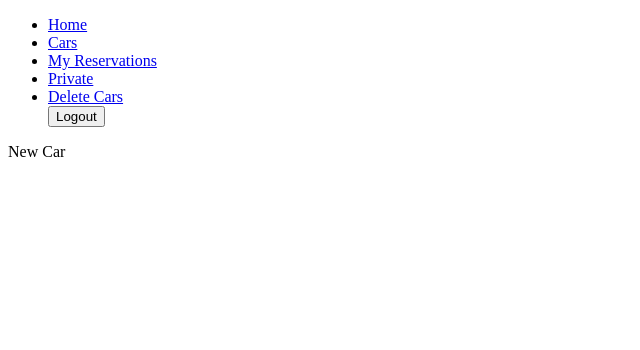
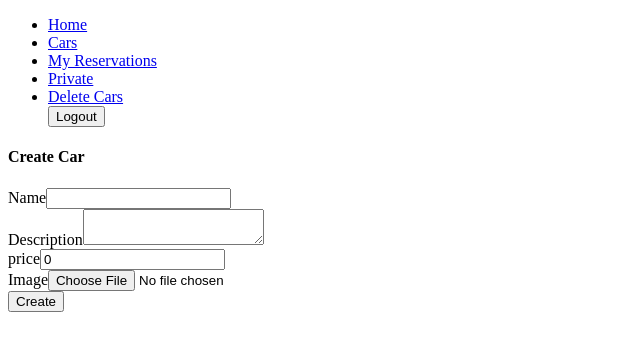
Before and after one commit to Mwapsam/Car-rental-app, a React (Create React App) app: page /cars/new in a window 1280 px wide. Shown: the top 350 px of the page, without its empty margins (0-640 px from the left). Built offline with nearby package versions, Linux system fonts and the light colour scheme; sample sign-in values are in the browser's storage.

Commit message:
Add fucnctions to create a car

```diff
--- a/src/pages/car/AddCar.js
+++ b/src/pages/car/AddCar.js
@@ -1,5 +1,70 @@
-import React from 'react';
+/* eslint-disable no-restricted-syntax */
+/* eslint-disable jsx-a11y/label-has-associated-control */
+import React, { useState } from 'react';
+import { useDispatch } from 'react-redux';
+import { createCar } from '../../services/car.service';
 
-const AddCar = () => <div>New Car</div>;
+const AddCar = () => {
+  const [name, setName] = useState('');
+  const [description, setDescription] = useState('');
+  const [price, setPrice] = useState(0);
+  const [imageData, setImageData] = useState(null);
+  const dispatch = useDispatch();
+  const handleSubmit = (e) => {
+    e.preventDefault();
+
+    const formData = new FormData();
+    formData.append('car[name]', name);
+    formData.append('car[description]', description);
+    formData.append('car[price]', price);
+    formData.append('car[pictures]', imageData);
+
+    for (const pair of formData.entries()) {
+      console.log(`${pair[0]}, ${pair[1]}`);
+    }
+
+    dispatch(createCar(formData));
+  };
+  return (
+    <div className="w-full">
+      <div className="flex justify-between items-center top-0 md:sticky border-b-2 border-neutral-2 w-full py-4 mb-8 bg-zinc-50">
+        <h4 className="font-black text-lg md:text-2xl uppercase p-0 m-0 ">Create Car</h4>
+      </div>
+
+      <form onSubmit={handleSubmit}>
+
+        <div className="w-full ">
+          <label className="block uppercase tracking-wide text-neutral-800 text-xs font-bold mb-2">
+            Name
+          </label>
+          <input value={name} className="appearance-none block w-full bg-gray-200 text-neutral-800 border border-gray-200 py-2 px-4 mb-3 leading-tight focus:outline-none focus:bg-white focus:border-gray-500" type="text" onChange={(e) => setName(e.target.value)} />
+        </div>
+
+        <div className="w-full">
+          <label className="block uppercase tracking-wide text-neutral-800 text-xs font-bold mb-2">
+            Description
+          </label>
+          <textarea value={description} className="appearance-none block w-full bg-gray-200 text-neutral-800 border border-gray-200  py-2 px-4 mb-3 leading-tight focus:outline-none focus:bg-white focus:border-gray-500" type="text" onChange={(e) => setDescription(e.target.value)} />
+        </div>
+
+        <div className="w-full ">
+          <label className="block uppercase tracking-wide text-neutral-800 text-xs font-bold mb-2">
+            price
+          </label>
+          <input value={price} className="appearance-none block w-full bg-gray-200 text-neutral-800 border border-gray-200  py-2 px-4 mb-3 leading-tight focus:outline-none focus:bg-white focus:border-gray-500" type="number" onChange={(e) => setPrice(e.target.value)} />
+        </div>
+
+        <div className="w-full ">
+          <label className="block uppercase tracking-wide text-neutral-800 text-xs font-bold mb-2">
+            Image
+          </label>
+          <input type="file" accept="image/*" className="appearance-none block w-full bg-gray-200 text-neutral-800 border border-gray-200  py-2 px-4 mb-3 leading-tight focus:outline-none focus:bg-white focus:border-gray-500" onChange={(e) => setImageData(e.target.files[0])} />
+        </div>
+
+        <button type="submit" className="bg-emerald-500 hover:bg-emerald-700 text-white font-bold py-2 px-6">Create</button>
+      </form>
+    </div>
+  );
+};
 
 export default AddCar;
--- a/src/services/car.service.js
+++ b/src/services/car.service.js
@@ -1,21 +1,37 @@
+/* eslint-disable comma-dangle */
 import { createAsyncThunk } from '@reduxjs/toolkit';
 import axios from 'axios';
+import LocalStorage from '../helpers/localStorage';
+
+const jwtToken = LocalStorage.getUser();
 
 // create thunk
-export const getCars = createAsyncThunk(
-  'cars/getCars',
-  async () => {
-    const getCarsData = axios.get('http://localhost:3000/api/v1/cars');
-    const res = (await getCarsData).data;
-    return res;
-  },
-);
+export const getCars = createAsyncThunk('cars/getCars', async () => {
+  const getCarsData = axios.get('http://localhost:3000/api/v1/cars');
+  const res = (await getCarsData).data;
+  return res;
+});
 
 // delete a car
 export const deleteCars = createAsyncThunk(
   'cars/deleteCars',
   async ({ id, token }) => {
-    axios.delete(`http://localhost:3000/api/v1/cars/${id}`, { headers: { Authorization: token } });
+    axios.delete(`http://localhost:3000/api/v1/cars/${id}`, {
+      headers: { Authorization: token },
+    });
     return id;
+  }
+);
+
+export const createCar = createAsyncThunk(
+  'cars/createCar',
+  async (car) => {
+    const createCarData = await axios.post(`${process.env.REACT_APP_SERVER}/api/v1/cars`, car, {
+      headers: {
+        Authorization: `${jwtToken.token}`,
+      },
+    });
+    const res = await createCarData.data;
+    return res;
   },
 );
--- a/src/store/car.js
+++ b/src/store/car.js
@@ -1,5 +1,5 @@
 import { createSlice } from '@reduxjs/toolkit';
-import { getCars, deleteCars } from '../services/car.service';
+import { getCars, deleteCars, createCar } from '../services/car.service';
 
 // create slice
 export const carsSlice = createSlice({
@@ -36,6 +36,10 @@ export const carsSlice = createSlice({
     [deleteCars.rejected]: (state) => {
       state.status = 'failed delete action';
     },
+
+    [createCar.fulfilled]: (state, action) => {
+      state.cars.unshift(action.payload);
+    },
   },
 });
 
```
